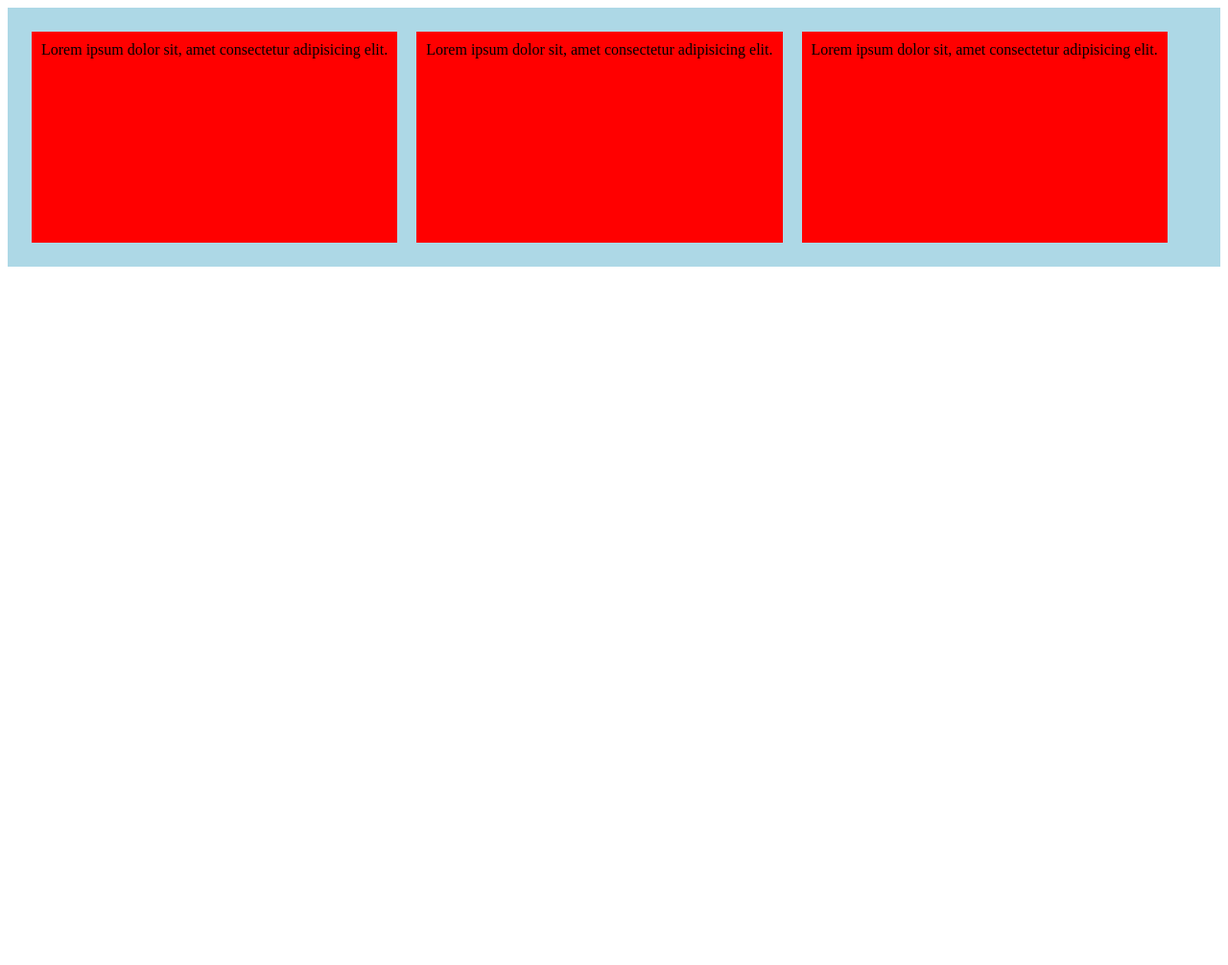
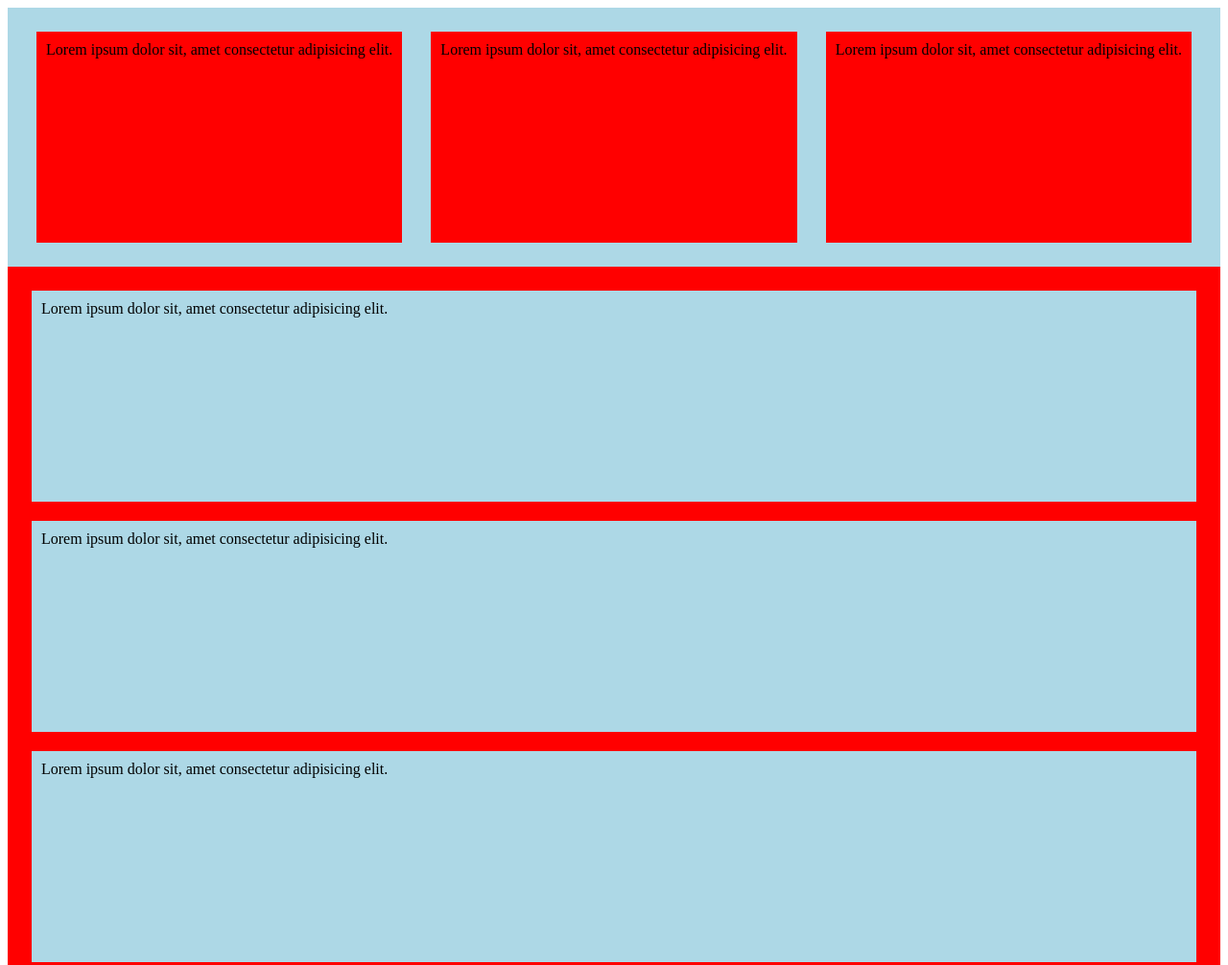
Before and after one commit to DericWard/FlexBox-testing, a plain HTML site: page index.html in a window 1280 px wide. Shown: the top 1006 px of the page at 96% size. Before the commit the page ends 800 px from the top, so only its background shows below. Drawn offline with Linux system fonts and the light colour scheme.

Commit message:
updated index.html and css/style.css with Flexbox columns in addition to rows

```diff
--- a/css/style.css
+++ b/css/style.css
@@ -1,11 +1,25 @@
-.parentContainer {
+.flexContainerRow {
     display:flex;
+    flex-direction: row;
+    justify-content: space-around;
     background-color:lightblue;
     padding:15px;
 }
-.flexChild {
+.flexChildRow {
     background-color: red;
     padding: 10px;
     margin: 10px;
     height: 200px;
 }
+.flexContainerColumn {
+    display:flex;
+    flex-direction: column;
+    background-color:red;
+    padding:15px;
+}
+.flexChildColumn {
+    background-color: lightblue;
+    padding: 10px;
+    margin: 10px;
+    height: 200px;
+}
--- a/index.html
+++ b/index.html
@@ -9,14 +9,26 @@
 </head>
 
 <body>
-    <section class="parentContainer">
-        <div class="flexChild">
+    <section class="flexContainerRow">
+        <div class="flexChildRow">
             Lorem ipsum dolor sit, amet consectetur adipisicing elit.
         </div>
-        <div class="flexChild">
+        <div class="flexChildRow">
             Lorem ipsum dolor sit, amet consectetur adipisicing elit.
         </div>
-        <div class="flexChild">
+        <div class="flexChildRow">
+            Lorem ipsum dolor sit, amet consectetur adipisicing elit.
+        </div>
+    </section>
+
+    <section class="flexContainerColumn">
+        <div class="flexChildColumn">
+            Lorem ipsum dolor sit, amet consectetur adipisicing elit.
+        </div>
+        <div class="flexChildColumn">
+            Lorem ipsum dolor sit, amet consectetur adipisicing elit.
+        </div>
+        <div class="flexChildColumn">
             Lorem ipsum dolor sit, amet consectetur adipisicing elit.
         </div>
     </section>
```
